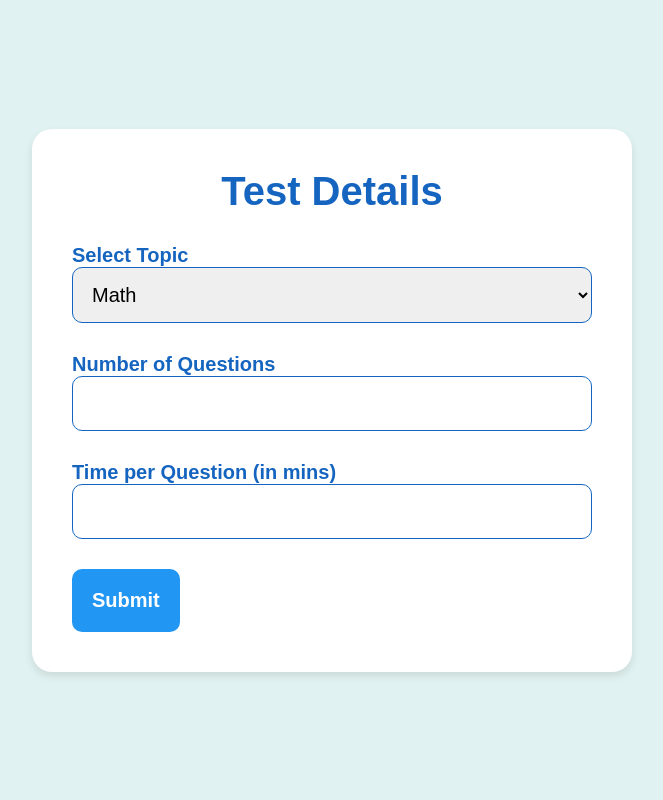
After one commit to IntelligentCourage22/Edumatrixi, a Django app: page /test_details/1/ in a window 1280 px wide. The commit adds this page. Shown: the whole page, without its empty margins (308-971 px from the left). Run offline with Django 5.2, Linux system fonts and the light colour scheme.

Commit message:
added test interface

```diff
--- a/Edumatrixx/urls.py
+++ b/Edumatrixx/urls.py
@@ -25,4 +25,7 @@ urlpatterns = [
     path("login/", views.login, name="login"),
     path("logout/", views.logout, name="logout"),
     path("", views.index, name="index"),
+    path("subject/", views.subject, name="subject"),
+    path(r"test_details/<slug:subject>/", views.test_details, name="test_details"),
+    path("test/", views.test, name="test"),
 ]
--- /dev/null
+++ b/students/templates/test_details.html
@@ -0,0 +1,127 @@
+<!DOCTYPE html>
+<html lang="en">
+
+<head>
+    <meta charset="UTF-8">
+    <meta name="viewport" content="width=device-width, initial-scale=1.0">
+    <title>Document</title>
+    <style>
+        * {
+            padding: 0;
+            margin: 0;
+            box-sizing: border-box;
+        }
+
+        html {
+            font-size: 20px;
+        }
+
+        body {
+            min-height: 100vh;
+            display: flex;
+            flex-direction: column;
+            align-items: center;
+            justify-content: center;
+            background-color: #e0f2f1;
+            /* Blue background color */
+        }
+
+        .form-container {
+            background-color: #ffffff;
+            /* White background for form */
+            padding: 2rem;
+            border-radius: 1rem;
+            box-shadow: 0 4px 8px rgba(0, 0, 0, 0.1);
+            width: 80%;
+            max-width: 600px;
+        }
+
+        .form-heading {
+            font-family: "Source Sans Pro", sans-serif;
+            font-weight: 900;
+            font-size: 2rem;
+            margin-bottom: 1.5rem;
+            color: #1565c0;
+            /* Blue heading color */
+            text-align: center;
+        }
+
+        .form-group {
+            margin-bottom: 1.5rem;
+        }
+
+        .form-label {
+            font-family: "Source Sans Pro", sans-serif;
+            font-weight: 600;
+            font-size: 1rem;
+            margin-bottom: 0.5rem;
+            color: #1565c0;
+            /* Blue label color */
+        }
+
+        .form-input {
+            width: 100%;
+            padding: 0.75rem;
+            border: 1px solid #1565c0;
+            /* Blue border color */
+            border-radius: 0.5rem;
+            font-size: 1rem;
+        }
+
+        .form-select {
+            width: 100%;
+            padding: 0.75rem;
+            border: 1px solid #1565c0;
+            /* Blue border color */
+            border-radius: 0.5rem;
+            font-size: 1rem;
+        }
+
+        .form-button {
+            background-color: #2196f3;
+            /* Blue button color */
+            color: #ffffff;
+            /* Text color */
+            padding: 1rem;
+            border: none;
+            border-radius: 0.5rem;
+            font-family: "Source Sans Pro", sans-serif;
+            font-weight: 700;
+            font-size: 1rem;
+            cursor: pointer;
+            transition: background-color 330ms;
+        }
+
+        .form-button:hover {
+            background-color: #0d47a1;
+            /* Darker blue on hover */
+        }
+    </style>
+
+</head>
+
+<body>
+    <div class="form-container">
+        <h2 class="form-heading">Test Details</h2>
+        <div class="form-group">
+            <label for="topic" class="form-label">Select Topic</label>
+            <select id="topic" name="topic" class="form-select">
+                <option value="math">Math</option>
+                <option value="science">Science</option>
+                <option value="history">History</option>
+                <!-- Add more options as needed -->
+            </select>
+        </div>
+        <div class="form-group">
+            <label for="numQuestions" class="form-label">Number of Questions</label>
+            <input type="number" id="numQuestions" name="numQuestions" class="form-input" />
+        </div>
+        <div class="form-group">
+            <label for="timePerQuestion" class="form-label">Time per Question (in mins)</label>
+            <input type="number" id="timePerQuestion" name="timePerQuestion" class="form-input" />
+        </div>
+        <button type="button" class="form-button">Submit</button>
+    </div>
+</body>
+
+</html>
--- a/students/views.py
+++ b/students/views.py
@@ -89,3 +89,25 @@ def index(request):
         return render(request, "index.html", context=ctx)
     else:
         return render(request, "index.html")
+
+
+def test(request):
+    if request.method == "POST":
+        answer1 = request.POST.get("q1", None)
+        answer2 = request.POST.get("q2", None)
+        print(answer1, answer2)
+        return redirect("/")
+    else:
+        return render(request, "test.html")
+
+
+def subject(request):
+    if request.method == "POST":
+        subj = request.POST["subject"]
+        return redirect("test_details", subj)
+    else:
+        return render(request, "subject.html")
+
+
+def test_details(request, subject):
+    return render(request, "test_details.html")
```
Also changed, not shown: students/templates/subject.html (added, +148 -0 lines), students/templates/test.html (+76 -29 lines), 1 other file.
